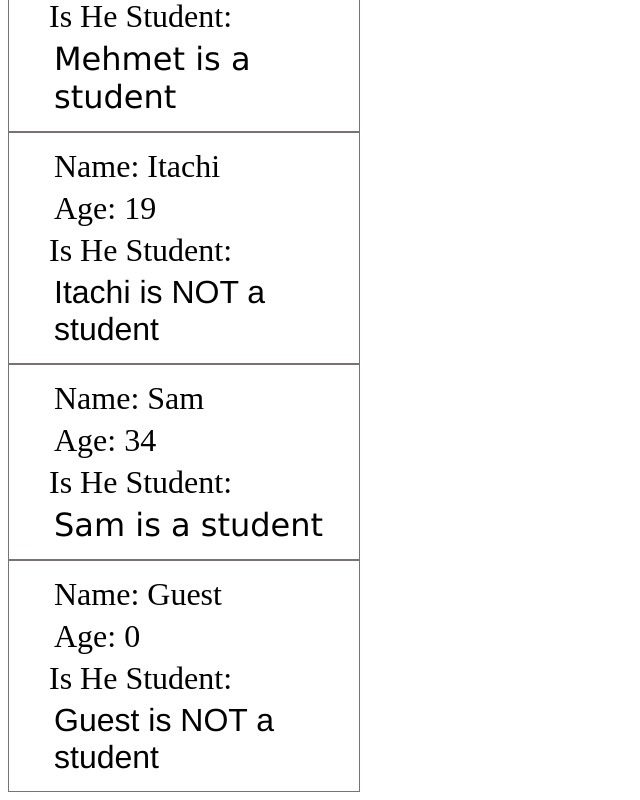
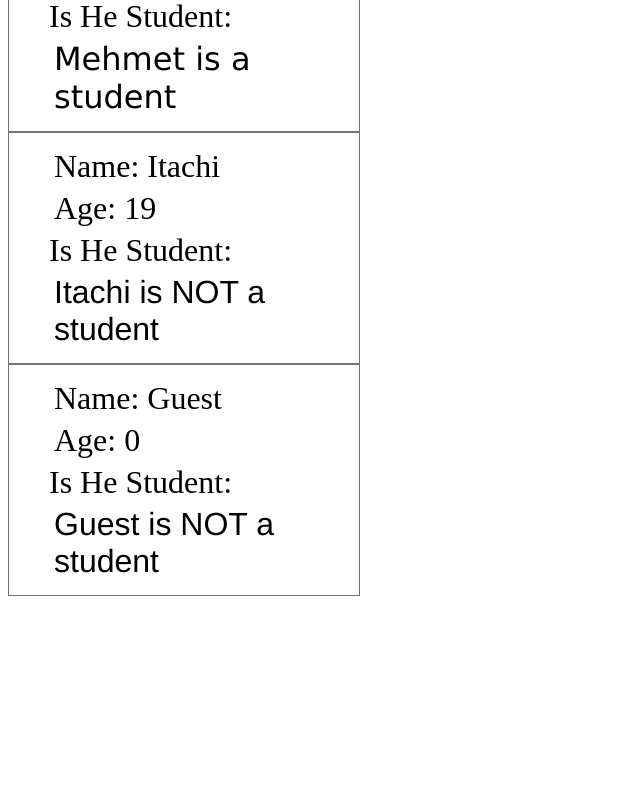
Before and after one commit to mehmetpektass/Card-Component, a React (Vite) app: page / in a window 1280 px wide. Shown: the part 561-1361 px from the top of the page, without its empty margins (0-640 px from the left). After the commit the page ends 1165 px from the top, so only its background shows below. Built offline with nearby package versions, Linux system fonts and the light colour scheme.

Commit message:
added Student component

```diff
--- a/src/App.jsx
+++ b/src/App.jsx
@@ -13,7 +13,6 @@ function App() {
     <List/>
     <Student name="Mehmet" age={20} isStudent={true} />
     <Student name="Itachi" age={19} isStudent={false} />
-    <Student name="Sam" age={34} isStudent={true} />
     <Student/>
     </>
 
```
